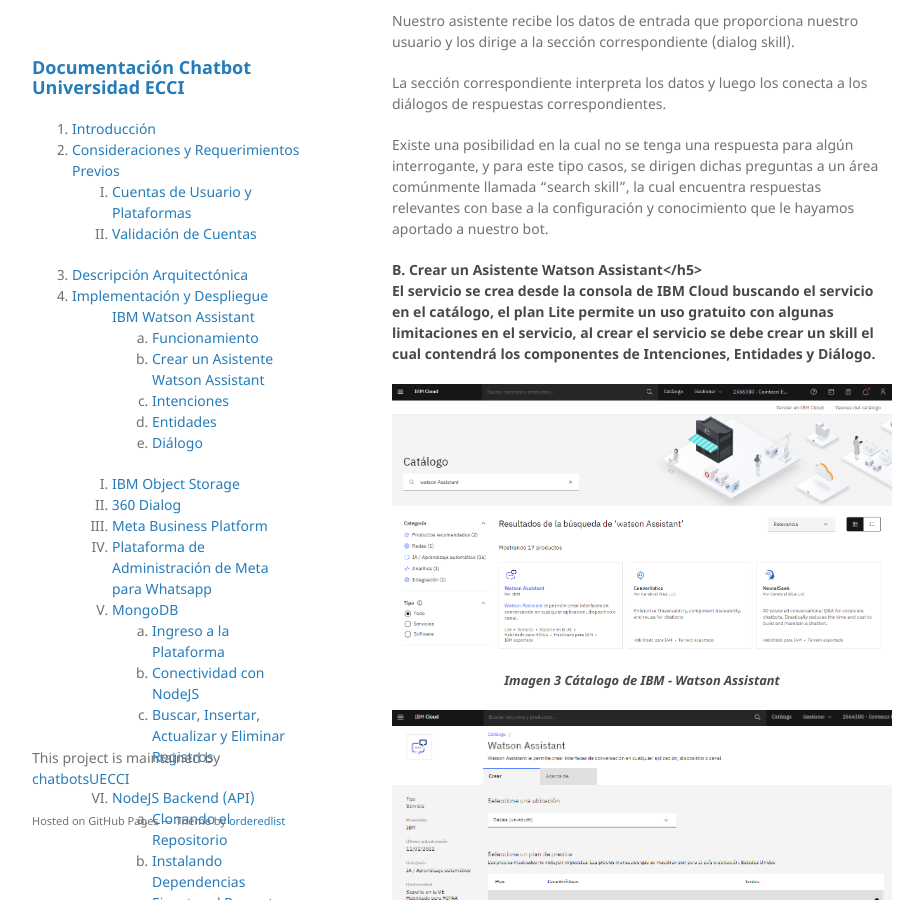
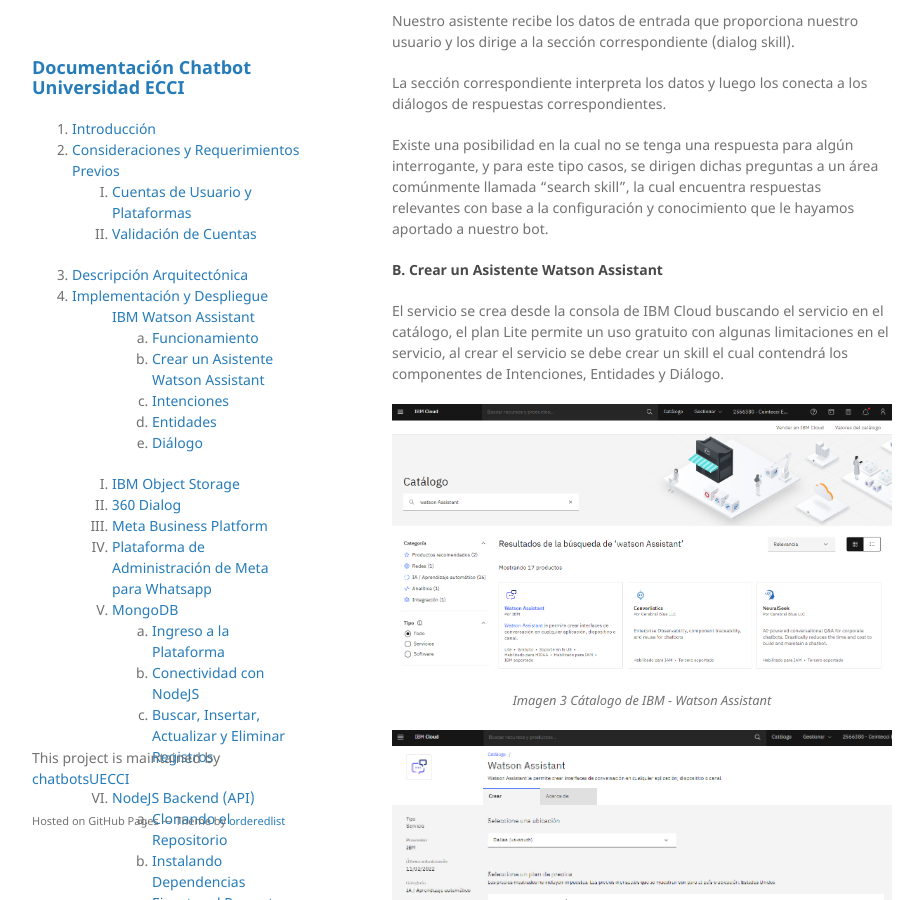
Before and after one commit to chatbotsUECCI/chatbot_ecci_documentation, a Jekyll site: the page built from Chapters/chapter04_implementacion_despliegue.md, in a window 1280 px wide and 900 px high, scrolled down 692 px. Shown: the whole window, without its empty margins (178-1101 px from the left). Built offline with Jekyll 4.4.1, drawn with Linux system fonts in a browser that asks for light colours; our own code applies the rules of GitHub Pages for plain Markdown files.

```diff
--- a/Chapters/chapter04_implementacion_despliegue.md
+++ b/Chapters/chapter04_implementacion_despliegue.md
@@ -25,7 +25,7 @@ src="/chatbot_ecci_documentation/Img/FuncionamientoWatson.png" alt="Funcionamien
 <p>La sección correspondiente interpreta los datos y luego los conecta a los diálogos de respuestas correspondientes.</p>
 <p>Existe una posibilidad en la cual no se tenga una respuesta para algún interrogante, y para este tipo casos, se dirigen dichas preguntas a un área comúnmente llamada “search skill”, la cual encuentra respuestas relevantes con base a la configuración y conocimiento que le hayamos aportado a nuestro bot.</p>
 
-<h4 id="crearasistente"><b>B. Crear un Asistente Watson Assistant</b></h5>
+<h4 id="crearasistente"><b>B. Crear un Asistente Watson Assistant</b></h4>
 
 <p>El servicio se crea desde la consola de IBM Cloud buscando el servicio en el catálogo, el plan Lite permite un uso gratuito con algunas limitaciones en el servicio, al crear el servicio se debe crear un skill el cual contendrá los componentes de Intenciones, Entidades y Diálogo.</p>
 
```
